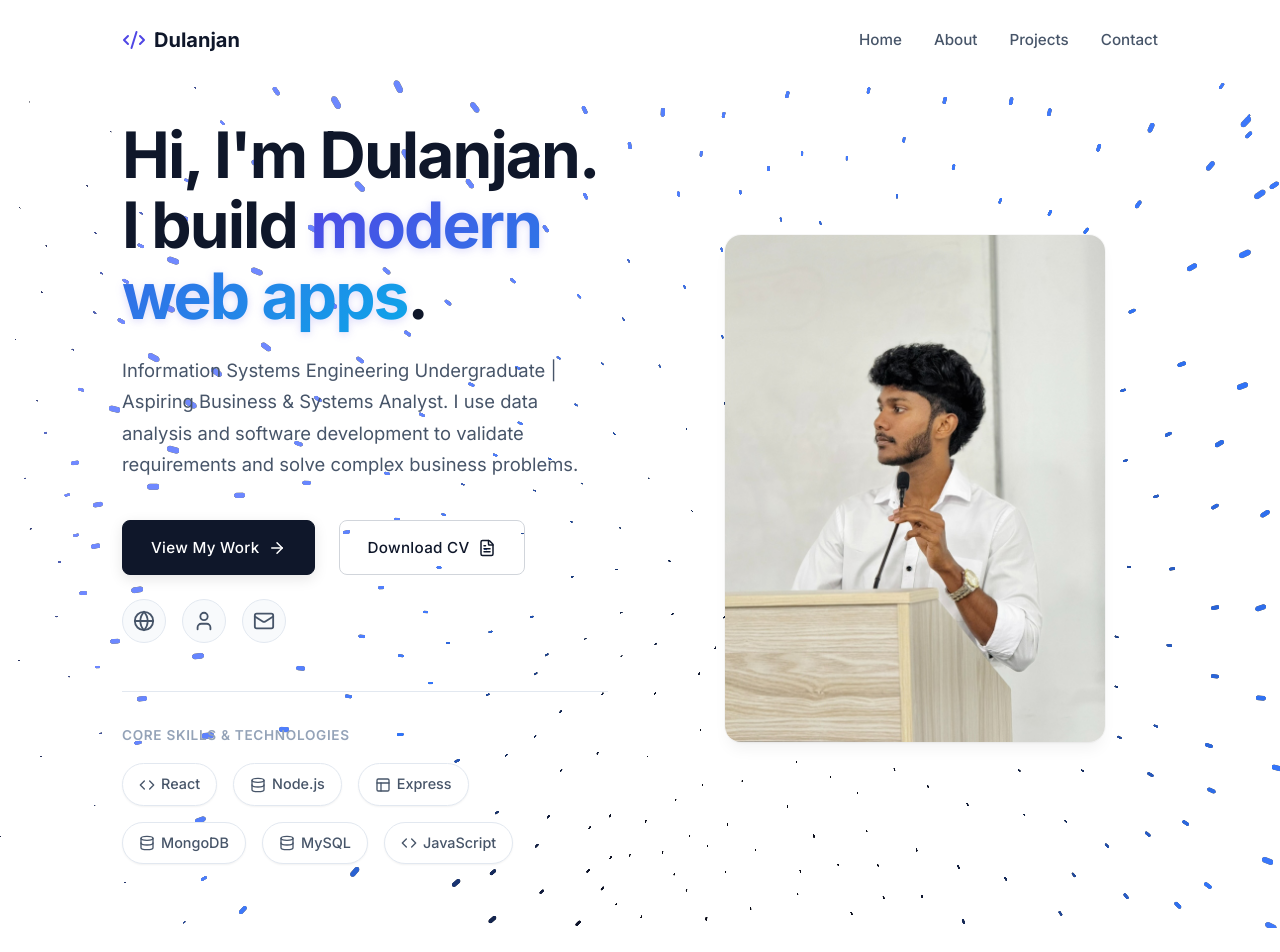
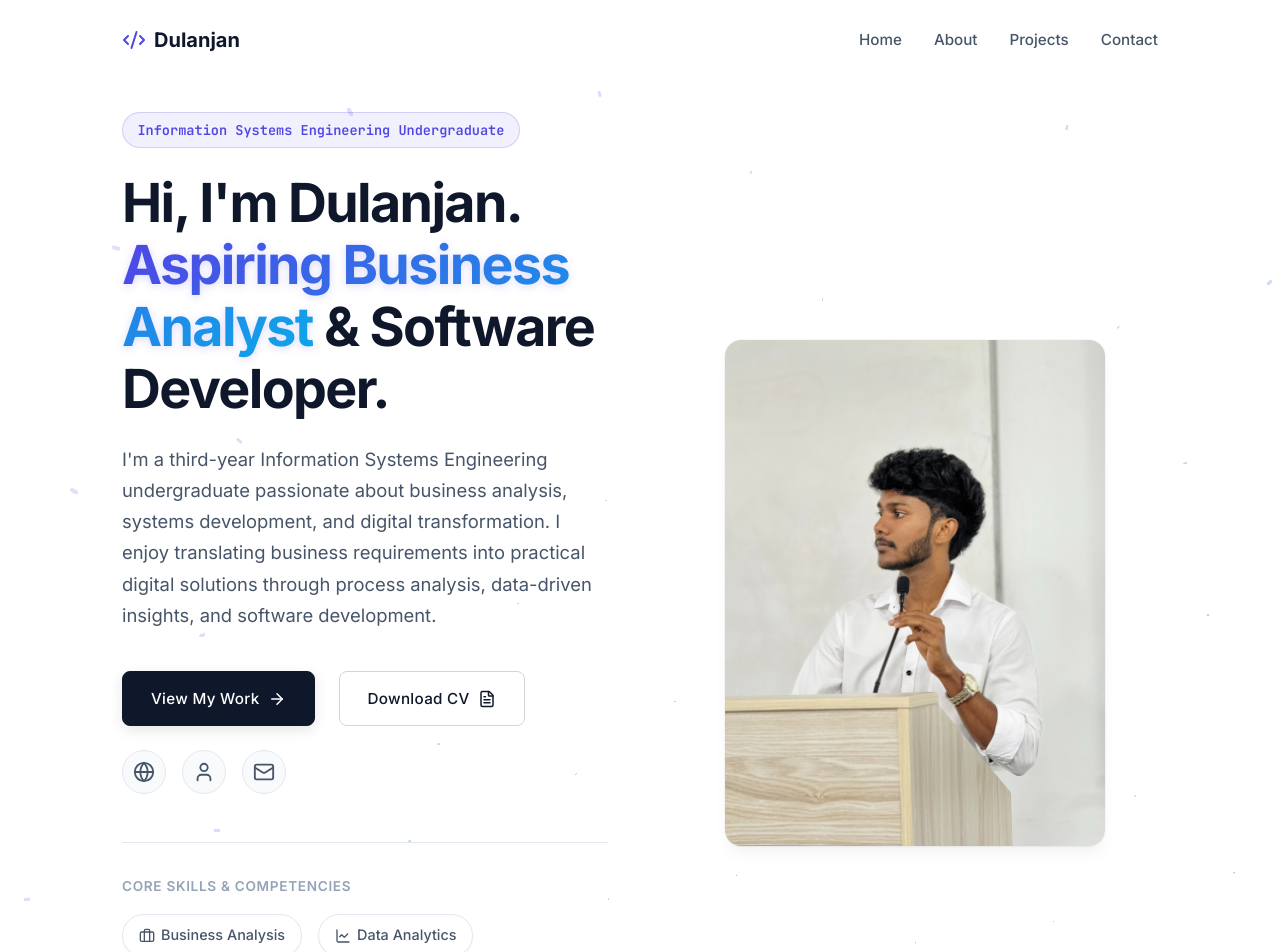
Before and after one commit to dulanjanhasaranga/dulanjanhasaranga, a React (Vite) app: page / in a window 1280 px wide. Shown: the top 952 px of the page. Built offline with nearby package versions, Linux system fonts and the light colour scheme.

Commit message:
Optimize portfolio for Business Analyst positioning: BA headline, focused intro, featured BA projects first, and reduced particle density

```diff
--- a/src/components/CursorRingField.jsx
+++ b/src/components/CursorRingField.jsx
@@ -930,8 +930,8 @@ function __OriginkitBase_CursorRingField(props) {
 }
 
 const __originkitPresetProps = {
-  "density": 290,
-  "dotSize": 110,
+  "density": 150,
+  "dotSize": 75,
   "cameraDistance": 150
 };
 
--- a/src/pages/Home.css
+++ b/src/pages/Home.css
@@ -38,6 +38,19 @@
   margin-bottom: 1.5rem;
 }
 
+.hero-kicker-badge {
+  display: inline-block;
+  font-family: 'JetBrains Mono', monospace;
+  font-size: 0.85rem;
+  font-weight: 600;
+  color: var(--accent-primary);
+  background: rgba(79, 70, 229, 0.08);
+  border: 1px solid rgba(79, 70, 229, 0.2);
+  padding: 0.35rem 0.9rem;
+  border-radius: var(--radius-full);
+  margin-bottom: 1rem;
+}
+
 .pulse-dot {
   display: inline-block;
   width: 8px;
@@ -56,10 +69,10 @@
 }
 
 .hero-title {
-  font-size: clamp(3rem, 5vw, 4.5rem);
+  font-size: clamp(2.3rem, 4.2vw, 3.6rem);
   margin: 0.5rem 0 1.5rem;
   letter-spacing: -0.03em;
-  line-height: 1.1;
+  line-height: 1.15;
 }
 
 .hero-subtitle {
--- a/src/pages/Home.jsx
+++ b/src/pages/Home.jsx
@@ -1,4 +1,4 @@
-import { ArrowRight, Globe, User, Mail, Code, Database, Layout, FileText } from 'lucide-react';
+import { ArrowRight, Globe, User, Mail, Code, Database, Layout, FileText, Briefcase, LineChart } from 'lucide-react';
 import { motion } from 'framer-motion';
 import profilePhoto from '../assets/profile.jpg';
 import './Home.css';
@@ -24,7 +24,7 @@ const Home = () => {
 
   return (
     <div className="page-container home-page">
-      <CursorRingField />
+      <CursorRingField style={{ opacity: 0.25 }} />
 
       <div className="container home-container">
         <motion.div
@@ -33,13 +33,17 @@ const Home = () => {
           initial="hidden"
           animate="visible"
         >
+          <motion.div variants={itemVariants} className="hero-kicker-badge">
+            <span>Information Systems Engineering Undergraduate</span>
+          </motion.div>
+
           <motion.h1 variants={itemVariants} className="hero-title">
             Hi, I'm Dulanjan. <br />
-            I build <span className="text-gradient">modern web apps</span>.
+            <span className="text-gradient">Aspiring Business Analyst</span> & Software Developer.
           </motion.h1>
 
           <motion.p variants={itemVariants} className="hero-subtitle">
-            Information Systems Engineering Undergraduate | Aspiring Business & Systems Analyst. I use data analysis and software development to validate requirements and solve complex business problems.
+            I'm a third-year Information Systems Engineering undergraduate passionate about business analysis, systems development, and digital transformation. I enjoy translating business requirements into practical digital solutions through process analysis, data-driven insights, and software development.
           </motion.p>
 
           <motion.div variants={itemVariants} className="hero-actions">
@@ -64,14 +68,14 @@ const Home = () => {
 
           {/* Detailed Skills Grid */}
           <motion.div variants={itemVariants} className="tech-stack-preview">
-            <p className="tech-title">Core Skills & Technologies</p>
+            <p className="tech-title">Core Skills & Competencies</p>
             <div className="tech-icons">
+              <span className="tech-pill"><Briefcase size={16}/> Business Analysis</span>
+              <span className="tech-pill"><LineChart size={16}/> Data Analytics</span>
+              <span className="tech-pill"><Database size={16}/> SQL & Modeling</span>
               <span className="tech-pill"><Code size={16}/> React</span>
               <span className="tech-pill"><Database size={16}/> Node.js</span>
-              <span className="tech-pill"><Layout size={16}/> Express</span>
-              <span className="tech-pill"><Database size={16}/> MongoDB</span>
-              <span className="tech-pill"><Database size={16}/> MySQL</span>
-              <span className="tech-pill"><Code size={16}/> JavaScript</span>
+              <span className="tech-pill"><Layout size={16}/> Agile / Scrum</span>
             </div>
           </motion.div>
         </motion.div>
--- a/src/pages/Projects.jsx
+++ b/src/pages/Projects.jsx
@@ -4,17 +4,33 @@ import './Projects.css';
 
 const projectsData = [
   {
+    id: 'cart',
+    title: 'Cart Abandonment Analysis',
+    description: 'Deep-dive business analytics and process flow evaluation on 90,000+ sessions to identify checkout friction, model conversion drop-offs, and recommend optimization strategies.',
+    tags: ['Business Analysis', 'Data Analytics', 'Process Modeling', 'E-Commerce'],
+    link: 'https://github.com/dulanjanhasaranga/Cart-Abandonment-Project',
+    isDataViz: true
+  },
+  {
     id: 'eduscope',
     title: 'EduScope-Connect',
-    description: 'A full-stack educational platform bridging the gap between students and quality learning resources.',
-    tags: ['React', 'Node.js', 'MongoDB'],
+    description: 'Educational platform designed through stakeholder requirement elicitation, SRS documentation, and UML workflow modeling, translated into a full-stack web application.',
+    tags: ['Systems Analysis', 'SRS & UML', 'React', 'Node.js', 'MongoDB'],
     link: 'https://github.com/dulanjanhasaranga/EduScope-Connect',
     image: 'https://images.unsplash.com/photo-1501504905252-473c47e087f8?auto=format&fit=crop&q=80&w=800'
   },
   {
+    id: 'hotel',
+    title: 'Hotel Reservation System',
+    description: 'Comprehensive hospitality platform engineered with database modeling (MySQL), user workflows, and administrative business logic to streamline reservations.',
+    tags: ['Requirements Modeling', 'Database Design', 'MySQL', 'Full-Stack'],
+    link: 'https://github.com/dulanjanhasaranga/Hotel-Reservation-System',
+    image: 'https://images.unsplash.com/photo-1566073771259-6a8506099945?auto=format&fit=crop&q=80&w=800'
+  },
+  {
     id: 'mirra',
     title: 'MIRRA',
-    description: 'A fashion e-commerce storefront with search-first navigation, category rails, sale pricing, product grids, size & colour selection, and a slide-out bag with free-shipping progress.',
+    description: 'A high-performance fashion storefront with search-first navigation, category rails, dynamic checkout flow, and Cloudflare Worker serverless architecture.',
     tags: ['TypeScript', 'Vite', 'Cloudflare Workers', 'Bun'],
     link: 'https://github.com/dulanjanhasaranga/MIRRA',
     image: 'https://images.unsplash.com/photo-1441984904996-e0b6ba687e04?auto=format&fit=crop&q=80&w=800'
@@ -27,22 +43,6 @@ const projectsData = [
     link: null,
     image: 'https://images.unsplash.com/photo-1488646953014-85cb44e25828?auto=format&fit=crop&q=80&w=800',
     isPending: true
-  },
-  {
-    id: 'hotel',
-    title: 'Hotel Reservation System',
-    description: 'Comprehensive hotel booking platform managing room availability, guests, and administrative tasks.',
-    tags: ['JavaScript', 'MySQL', 'Full-Stack'],
-    link: 'https://github.com/dulanjanhasaranga/Hotel-Reservation-System',
-    image: 'https://images.unsplash.com/photo-1566073771259-6a8506099945?auto=format&fit=crop&q=80&w=800'
-  },
-  {
-    id: 'cart',
-    title: 'Cart Abandonment Analysis',
-    description: 'Deep-dive business analysis on 90,000+ sessions to optimize e-commerce checkout flows and reduce drop-off.',
-    tags: ['Data Analytics', 'Business Analysis'],
-    link: 'https://github.com/dulanjanhasaranga/Cart-Abandonment-Project',
-    isDataViz: true
   }
 ];
 
```
